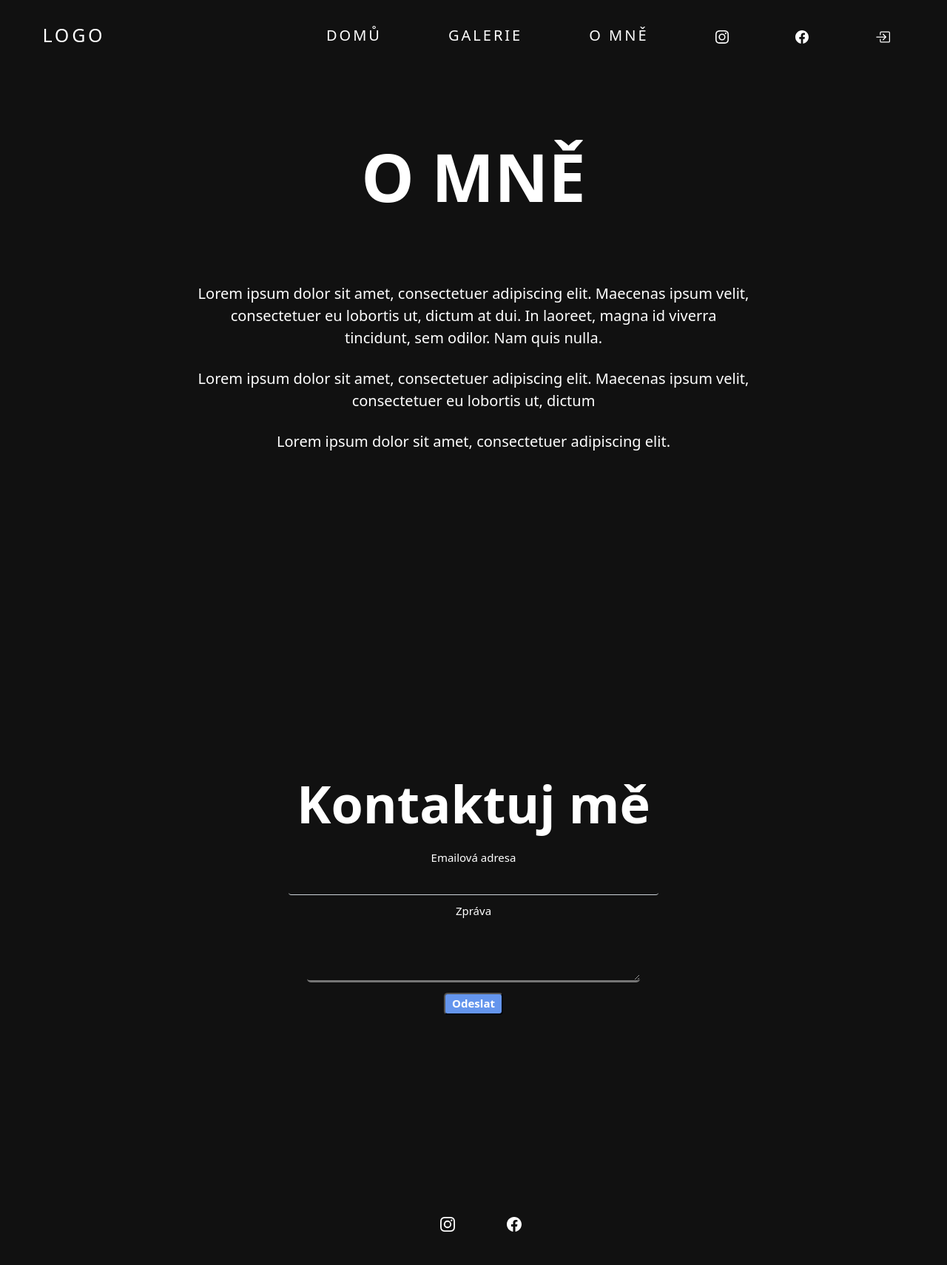
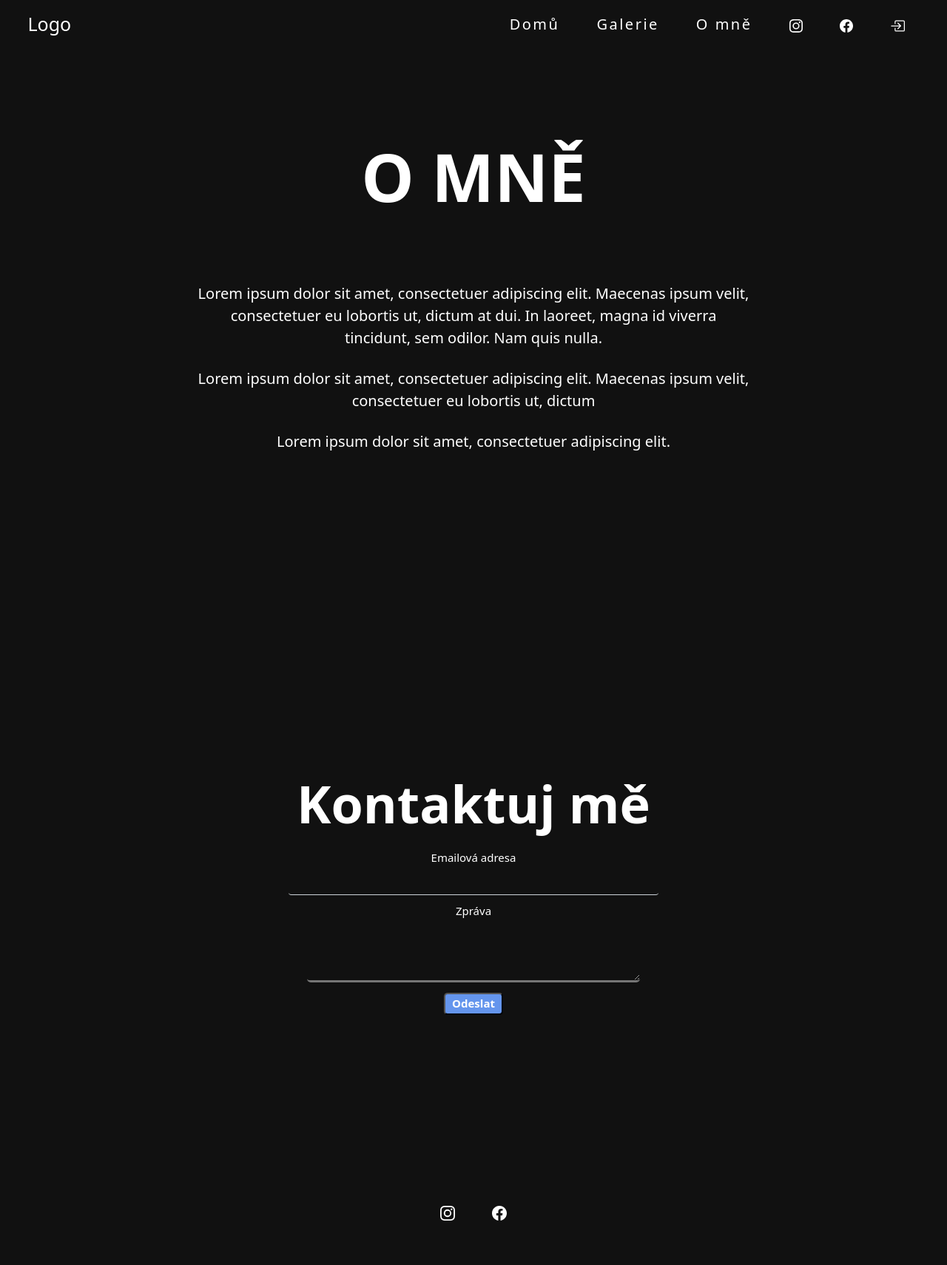
Before and after one commit to Kopyyx/photo-gallery, a PHP site: page /photo-gallery/about.php in a window 1280 px wide. Shown: the whole page at 74% size. After the commit the page ends 1650 px from the top, so only its background shows below. Run offline with PHP 8.4, Linux system fonts and the light colour scheme.

Commit message:
Update style.css

```diff
--- a/photo-gallery/style.css
+++ b/photo-gallery/style.css
@@ -97,58 +97,13 @@ hr {
     color: #fff;
     line-height: 65px;
     font-size: 2rem;
+    letter-spacing: .25rem;
 }
 
 .nav div.main_list ul li a:hover {
-    color: grey;
+    color: dodgerblue;
     cursor: pointer;
 }
-
-ul {
-    margin: 150px auto 0;
-    padding: 0;
-    list-style: none;
-    display: table;
-    width: 600px;
-    text-align: center;
-}
-li {
-    display: table-cell;
-    position: relative;
-    padding: 15px 0;
-}
-a {
-    color: #fff;
-    text-transform: uppercase;
-    text-decoration: none;
-    letter-spacing: 0.15em;
-
-    display: inline-block;
-    padding: 15px 20px;
-    position: relative;
-}
-a:after {
-    background: none repeat scroll 0 0 transparent;
-    bottom: 0;
-    content: "";
-    display: block;
-    height: 2px;
-    left: 50%;
-    position: absolute;
-    background: #fff;
-    transition: width 0.3s ease 0s, left 0.3s ease 0s;
-    width: 0;
-}
-a:hover:after {
-    width: 100%;
-    left: 0;
-}
-@media screen and (max-height: 300px) {
-    ul {
-        margin-top: 40px;
-    }
-}
-
 
 /* Home section */
 
```
